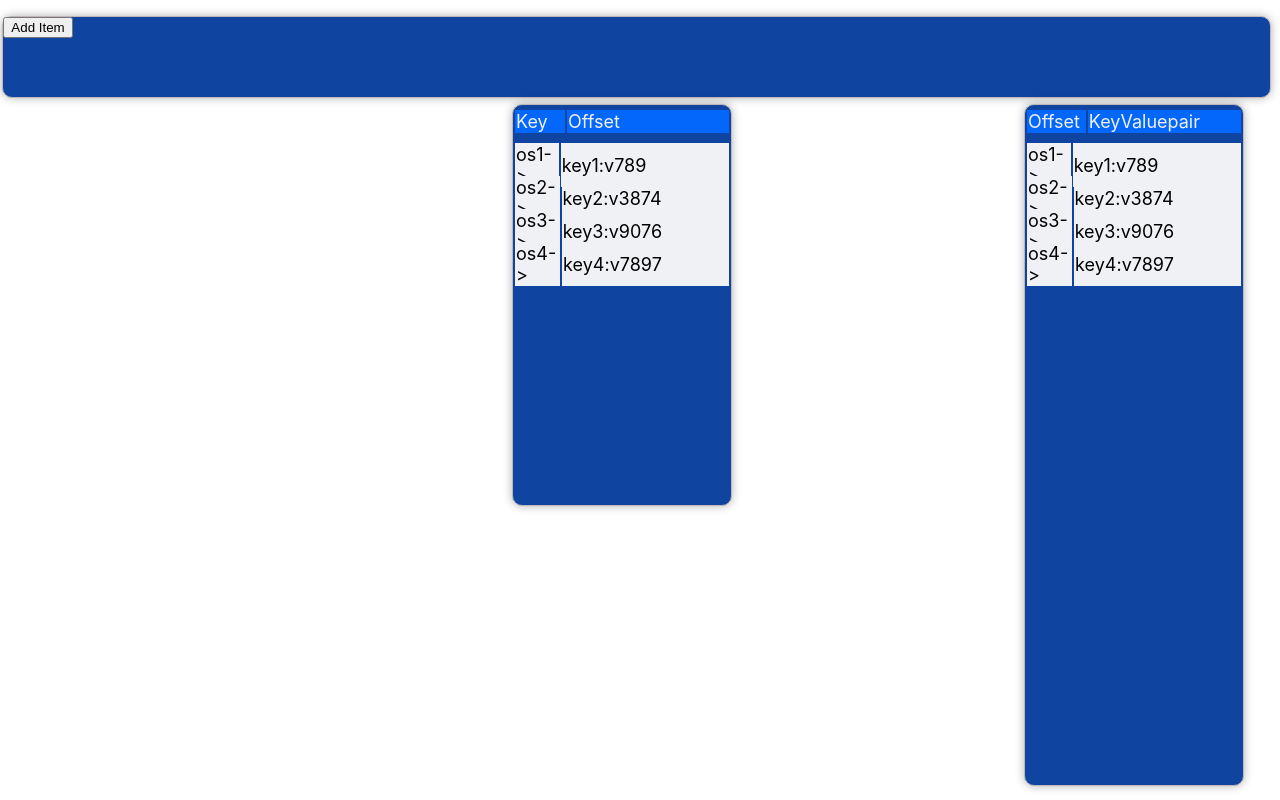
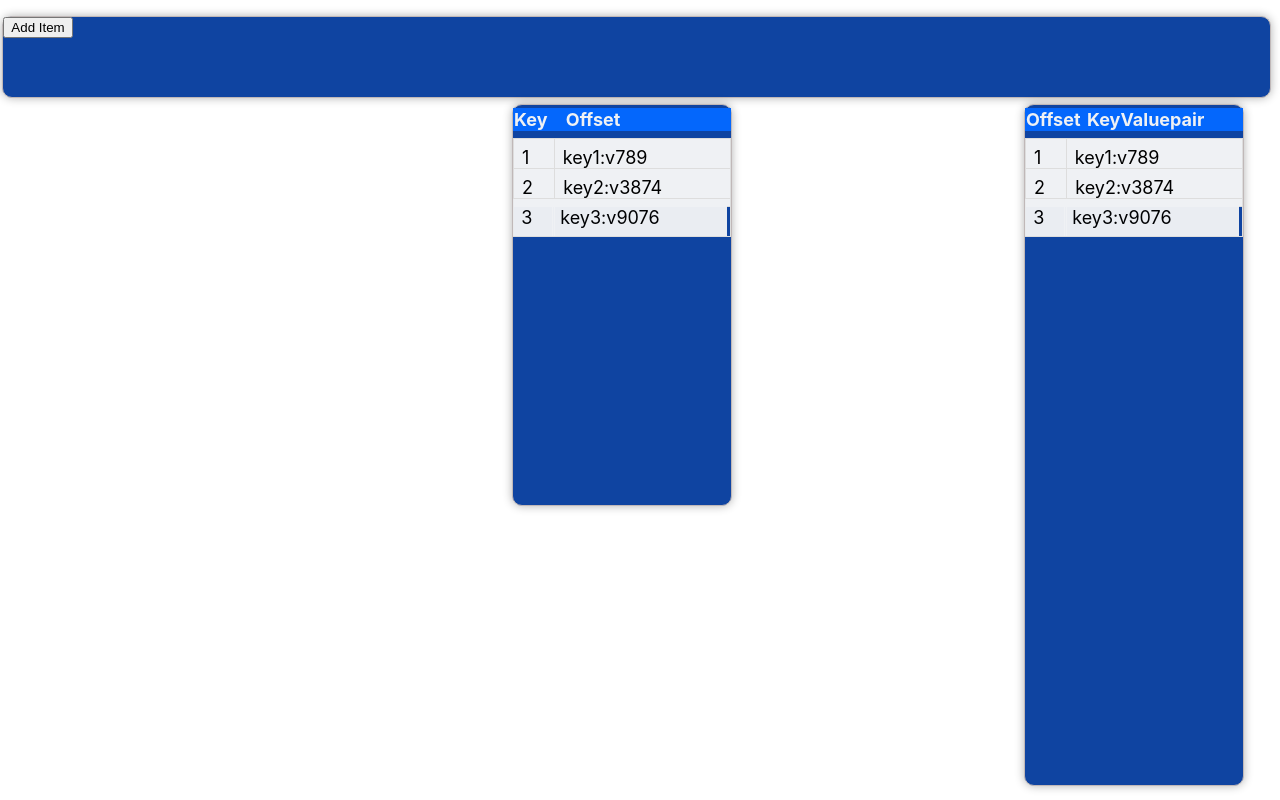
Before and after one commit to lakshmikanthshetty/hashmapdemo, a React (Create React App) app: page / in a window 1280 px wide. Both pictures are taken after a click on the button "Add Item". Built offline with nearby package versions, Linux system fonts and the light colour scheme.

Commit message:
animated code

```diff
--- /dev/null
+++ b/src/Animation/CSSAnimation/CSSAnimation.css
@@ -0,0 +1,30 @@
+.animated-box{
+    background-color: #0f44a1;
+    min-height: 85vh;
+    width: 100%;
+    display: flex;
+    flex-direction: column;
+    align-items: center;
+    font-size: large;
+    position: absolute;
+    top: 28%;
+    left: 80%;
+    margin-top: calc((0.5*30vh)*-1);   /* Half of the height */
+    border: 1pt solid rgb(192, 184, 184);
+    border-radius: 10px;
+    box-shadow: 0px 0px 10px rgba(0, 0, 0, 0.3);
+    height: 20%;
+    width: 17%;
+    animation: slideIn 1s ease-out;
+}
+
+@keyframes slideIn {
+    from {
+        transform: translateX(-100%);
+        opacity: 0;
+    }
+    to {
+        transform: translateX(0);
+        opacity: 1;
+    }
+}
--- /dev/null
+++ b/src/Animation/CSSAnimation/CSSAnimation.js
@@ -0,0 +1,10 @@
+import React from "react";
+import './CSSAnimation.css'
+
+const CSSAnimation = () => {
+return (
+    <div className="animated-box">Hello World</div>
+)
+};
+
+export default CSSAnimation;
--- /dev/null
+++ b/src/Animation/DelayedMap/DelayedMap.js
@@ -0,0 +1,37 @@
+import React, { useState, useEffect } from 'react';
+
+// Function to create a delay
+const delay = (ms) => new Promise(resolve => setTimeout(resolve, ms));
+
+const DelayedMap = ({ items }) => {
+  const [displayedItems, setDisplayedItems] = useState([]);
+
+  useEffect(() => {
+    const handleDelay = async () => {
+      const results = [];
+
+      for (const item of items) {
+        // Add the item to the results array
+        results.push(item);
+
+        // Update the state with the new list
+        setDisplayedItems([...results]);
+
+        // Wait for 1 second (1000 ms) before continuing
+        await delay(1000);
+      }
+    };
+
+    handleDelay();
+  }, [items]);
+
+  return (
+    <div>
+      {displayedItems.map((item, index) => (
+        <div key={index}>{item}</div>
+      ))}
+    </div>
+  );
+};
+
+export default DelayedMap;
--- a/src/Data/KeyValuePair.json
+++ b/src/Data/KeyValuePair.json
@@ -1,21 +1,21 @@
 [
     {
-        "offset": "os1->",
+        "offset": "1",
         "keydata":"key1",
         "value":"v789"
     },
     {
-        "offset": "os2->",
+        "offset": "2",
         "keydata":"key2",
         "value":"v3874"
     },
     {
-        "offset": "os3->",
+        "offset": "3",
         "keydata":"key3",
         "value":"v9076"
     },
     {
-        "offset": "os4->",
+        "offset": "4",
         "keydata":"key4",
         "value":"v7897"
     }
--- a/src/Hashmap/Hashmap.js
+++ b/src/Hashmap/Hashmap.js
@@ -8,20 +8,39 @@ import HashMapHeader from '../HashMapHeader/HashMapHeader.js';
 import { useEffect, useState } from 'react';
 import './KeyValue.css'
 import keyvaluedata from '../Data/KeyValuePair.json'
+import '../Animation/CSSAnimation/CSSAnimation.css'
 
 function Hashmap() {
 
   const [KeyValuesState, setKeyValues] = useState([])
+  const [delayKeyValueState, setDelayKeyValue] = useState([])
 
-  const [Items, setItems] = useState([]);
+  const [showItems, setShowItems] = useState(false);
 
   const AddKeyValuePair = () => {
-    console.log(Items);
-    console.log(KeyValuesState);
-    setItems(prevItems => [...prevItems, prevItems.length + 1]);
+    setShowItems(true);
+
+    setKeyValues(keyvaluedata);
+    let timer;
+
+    const renderDelayKeyValue = () => {
+      keyvaluedata.forEach((item, index) => {
+        timer = setTimeout(() => {
+          setDelayKeyValue((prevItems) => [...prevItems, item]);
+        }, index * 1000);
+      });
+    };
+
+    renderDelayKeyValue();
+
+    return () => {
+      clearTimeout(timer);
+    };
   };
 
-  useEffect(() => { setKeyValues(keyvaluedata) }, []);
+  useEffect(() => {
+
+  },[]);
 
   return (
     <div>
@@ -29,34 +48,37 @@ function Hashmap() {
     <div class="keyvaluepairdiv">
     <table className="keyvaluediv">
           <tr className="keyvaluetr">
-          <td className="headertdoffset">
+          <th className="headertdoffset">
         Offset
-            </td>
-          <td className="headertdkvp">
+            </th>
+          <th className="headertdkvp">
         KeyValuepair
-            </td></tr>
-</table>
-{KeyValuesState.map((Item, Index) => (
+            </th></tr>
+            {delayKeyValueState.map((Item, Index) => (
           <KeyValue offset={Item.offset} keydata={Item.keydata} value={Item.value}/>
         ))}
+</table>
+
 
 
     </div>
 
     <div class="offsetkeypairdiv">
-    <table className="keyvaluediv">
-          <tr className="keyvaluetr">
-          <td className="headertdoffset">
-        Key
-            </td>
-          <td className="headertdkvp">
-        Offset
-            </td></tr>
-</table>
-    {KeyValuesState.map((Item) => (
+
+            {showItems && (
+      <table className="keyvaluediv">
+      <tr className="keyvaluetr">
+      <th className="headertdoffset">
+    Key
+        </th>
+      <th className="headertdkvp">
+    Offset
+        </th></tr>
+    {delayKeyValueState.map((Item) => (
           <KeyValue offset={Item.offset} keydata={Item.keydata} value={Item.value}/>
         ))}
-
+    </table>
+      )}
 
     </div>
     </div>
--- a/src/Hashmap/KeyValue.css
+++ b/src/Hashmap/KeyValue.css
@@ -13,6 +13,7 @@
     flex-direction: column;
     align-items: center;
     margin-top: 3px;
+    animation: slideIn;
   }
 
   .keyvaluetdoffeset{
@@ -47,3 +48,42 @@
     width: 500px;
     color: #eff1f4;
   }
+
+
+  /* App.css */
+table {
+  width: 100%;
+  border-collapse: collapse;
+}
+
+ td {
+  border: 1px solid #ddd;
+  padding: 8px;
+  text-align: left;
+  animation: slideIn 1s ease-out;;
+}
+
+.fade-in {
+  opacity: 0;
+  animation: fadeIn 10s forwards;
+}
+
+@keyframes fadeIn {
+  from {
+    opacity: 0;
+  }
+  to {
+    opacity: 1;
+  }
+}
+
+@keyframes slideIn {
+  from {
+    transform: translateX(-100%);
+    opacity: 0;
+  }
+  to {
+    transform: translateX(0);
+    opacity: 1;
+  }
+}
--- a/src/Hashmap/KeyValue.js
+++ b/src/Hashmap/KeyValue.js
@@ -1,5 +1,6 @@
 import React, { useState} from "react";
 import './KeyValue.css'
+import '../Animation/CSSAnimation/CSSAnimation.css'
 
 function KeyValue({offset, keydata, value}) {
     const [score, setScore] = useState(0);
@@ -11,14 +12,13 @@ function KeyValue({offset, keydata, value}) {
     }
 
     return (
-        <table className="keyvaluediv">
           <tr className="keyvaluetr">
           <td className="keyvaluetdoffeset">
         {offset}
             </td>
           <td className="keyvaluetdkvp">
         {keydata}:{value}
-            </td></tr></table>
+            </td></tr>
     );
   }
 
--- a/src/index.js
+++ b/src/index.js
@@ -10,6 +10,8 @@ import NestedDiv from './nesteddiv/nesteddiv';
 import DynaumicComponentContainer from './DynamicComponent/DynamicComponent';
 import ParentComponent from './ParentComponent/ParentComponent';
 import JsonRenderComp from './JSONComponentRender/JsonRenderComp';
+import CSSAnimation from './Animation/CSSAnimation/CSSAnimation';
+import DelayedMap from './Animation/DelayedMap/DelayedMap';
 
 const root = ReactDOM.createRoot(document.getElementById('root'));
 root.render(
--- a/src/nesteddiv/nesteddiv.css
+++ b/src/nesteddiv/nesteddiv.css
@@ -17,6 +17,17 @@
   width: 17%;
 }
 
+@keyframes slideIn {
+  from {
+    transform: translateX(-100%);
+    opacity: 0;
+  }
+  to {
+    transform: translateX(0);
+    opacity: 1;
+  }
+}
+
 .offsetkeypairdiv {
   background-color: #0f44a1;
   min-height: 50vh;
@@ -34,7 +45,10 @@
   box-shadow: 0px 0px 10px rgba(0, 0, 0, 0.3);
   height: 20%;
   width: 17%;
+  animation: slideIn;
 }
+
+
 
 .parent-div {
   position: absolute;
```
